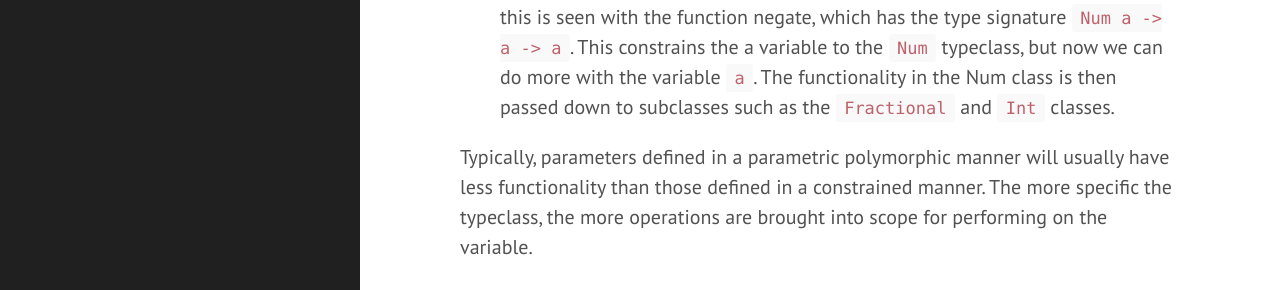
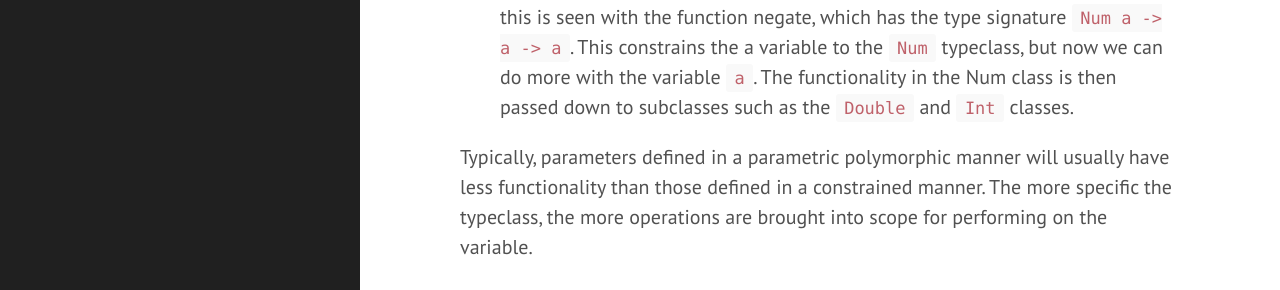
Before and after one commit to nmulani/nmulani.github.io, a Jekyll site: the page built from _posts/2016-11-30-typeclasses-polymorphism.markdown, in a window 1280 px wide and 1192 px high. Shown: the part 488-778 px from the top of the window. Built offline with Jekyll 4.4.1, drawn with Linux system fonts in a browser that asks for light colours.

Commit message:
Post update: Typeclasses & Polymorphism

````diff
--- a/_posts/2016-11-30-typeclasses-polymorphism.markdown
+++ b/_posts/2016-11-30-typeclasses-polymorphism.markdown
@@ -7,6 +7,6 @@ In Haskell, variable “types” can simultaneously refer to more than one concr
 
 * Parametric polymorphism describes function parameters which are unconstrained by typeclass. An example of this is the identity function ``` id ```, which has the type signature ``` a -> a ```.
 
-* Ad-hoc polymorphism (also called constrained polymorphism) describes function parameters which have typeclass constraints on them. An example of this is seen with the function negate, which has the type signature ``` Num a -> a -> a ```. This constrains the a variable to the ``` Num ``` typeclass, but now we can do more with the variable ``` a ```. The functionality in the Num class is then passed down to subclasses such as the ``` Fractional ``` and ``` Int ``` classes.
+* Ad-hoc polymorphism (also called constrained polymorphism) describes function parameters which have typeclass constraints on them. An example of this is seen with the function negate, which has the type signature ``` Num a -> a -> a ```. This constrains the a variable to the ``` Num ``` typeclass, but now we can do more with the variable ``` a ```. The functionality in the Num class is then passed down to subclasses such as the ``` Double ``` and ``` Int ``` classes.
 
 Typically, parameters defined in a parametric polymorphic manner will usually have less functionality than those defined in a constrained manner. The more specific the typeclass, the more operations are brought into scope for performing on the variable.
````
